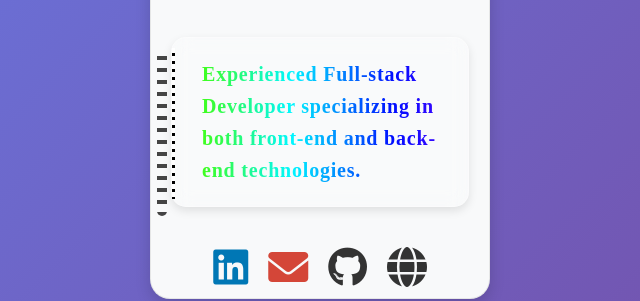
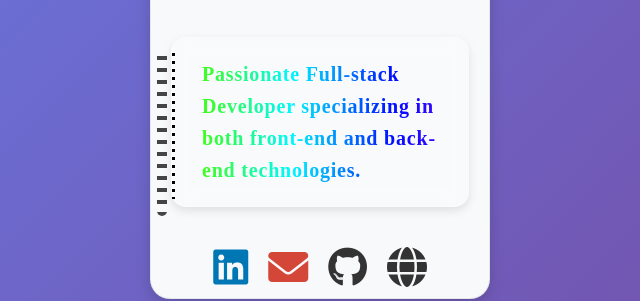
Before and after one commit to kiruthika09102000/card, a plain HTML site: page index.html in a window 1280 px wide. Shown: the part 351-652 px from the top of the page, 320-960 px from the left. Drawn offline with Linux system fonts and the light colour scheme.

Commit message:
Update index.html

```diff
--- a/index.html
+++ b/index.html
@@ -16,7 +16,7 @@
         <p class="designation">Full-stack Developer</p>
         <div class="text-container">
   <p class="bio">
-    Experienced Full-stack Developer specializing in both front-end and back-end technologies.
+    Passionate Full-stack Developer specializing in both front-end and back-end technologies.
   </p>
 </div>
 
```
